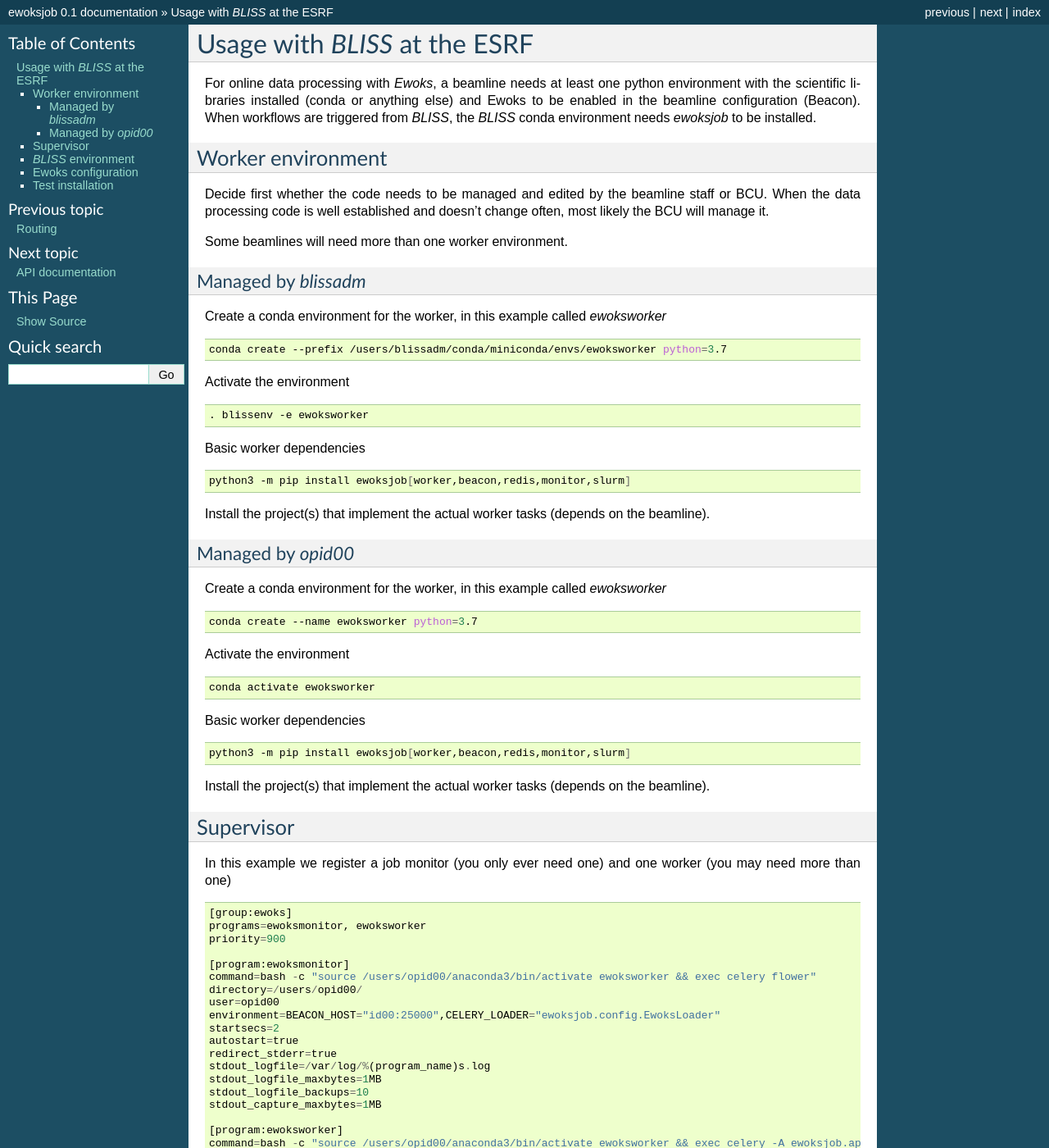
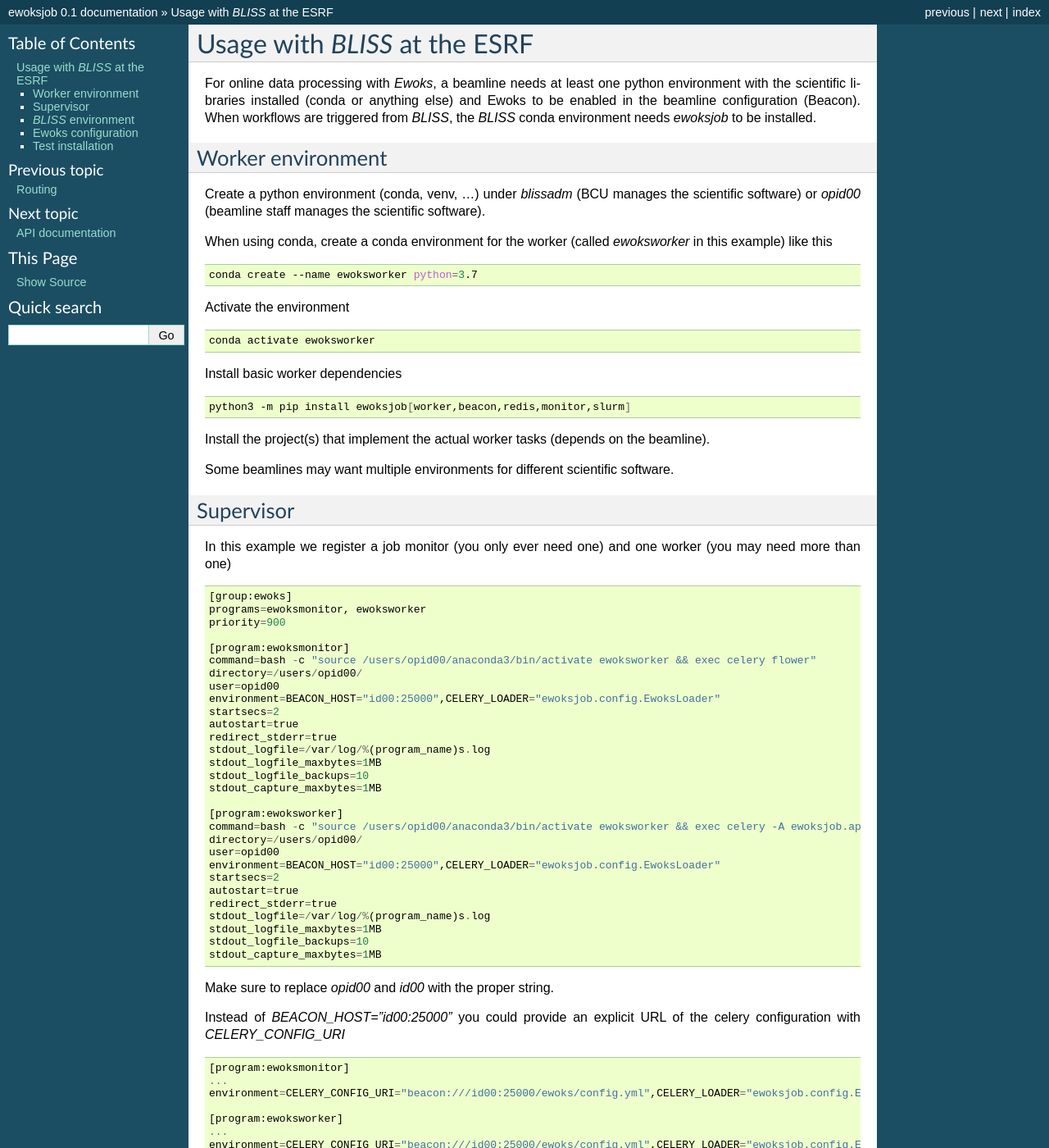
Before and after one commit to ewoks-kit/ewoksjob, a Sphinx documentation site: the page built from doc/bliss.rst, in a window 1280 px wide and 1400 px high. Shown: the whole window at 82% size. Built offline with Sphinx 7.4.7, drawn with Linux system fonts in a browser that asks for light colours; some of the changed text lies outside the part shown.

Commit message:
docs: simplify Bliss docs

```diff
--- a/doc/bliss.rst
+++ b/doc/bliss.rst
@@ -9,39 +9,10 @@ the *BLISS* conda environment needs *ewoksjob* to be installed.
 Worker environment
 ------------------
 
-Decide first whether the code needs to be managed and edited by the beamline staff or BCU.
-When the data processing code is well established and doesn't change often, most likely the
-BCU will manage it.
+Create a python environment (conda, venv, ...) under *blissadm* (BCU manages the scientific software)
+or *opid00* (beamline staff manages the scientific software).
 
-Some beamlines will need more than one worker environment.
-
-Managed by *blissadm*
-+++++++++++++++++++++
-
-Create a conda environment for the worker, in this example called `ewoksworker`
-
-.. code:: bash
-
-    conda create --prefix /users/blissadm/conda/miniconda/envs/ewoksworker python=3.7
-
-Activate the environment
-
-.. code:: bash
-
-    . blissenv -e ewoksworker
-
-Basic worker dependencies
-
-.. code:: bash
-
-    python3 -m pip install ewoksjob[worker,beacon,redis,monitor,slurm]
-
-Install the project(s) that implement the actual worker tasks (depends on the beamline).
-
-Managed by *opid00*
-+++++++++++++++++++
-
-Create a conda environment for the worker, in this example called `ewoksworker`
+When using conda, create a conda environment for the worker (called `ewoksworker` in this example) like this
 
 .. code:: bash
 
@@ -53,13 +24,15 @@ Activate the environment
 
     conda activate ewoksworker
 
-Basic worker dependencies
+Install basic worker dependencies
 
 .. code:: bash
 
     python3 -m pip install ewoksjob[worker,beacon,redis,monitor,slurm]
 
 Install the project(s) that implement the actual worker tasks (depends on the beamline).
+
+Some beamlines may want multiple environments for different scientific software.
 
 Supervisor
 ----------
@@ -98,7 +71,19 @@ In this example we register a job monitor (you only ever need one) and one worke
     stdout_logfile_backups=10
     stdout_capture_maxbytes=1MB
 
-Make sure to replace `id00` with the proper string.
+Make sure to replace `opid00` and `id00` with the proper string.
+
+Instead of `BEACON_HOST="id00:25000"` you could provide an explicit URL of the celery configuration with `CELERY_CONFIG_URI`
+
+.. code::
+
+    [program:ewoksmonitor]
+    ...
+    environment=CELERY_CONFIG_URI="beacon:///id00:25000/ewoks/config.yml",CELERY_LOADER="ewoksjob.config.EwoksLoader"
+
+    [program:ewoksworker]
+    ...
+    environment=CELERY_CONFIG_URI="beacon:///id00:25000/ewoks/config.yml",CELERY_LOADER="ewoksjob.config.EwoksLoader"
 
 *BLISS* environment
 -------------------
@@ -117,6 +102,9 @@ Install the client dependencies
     python3 -m pip install ewoksjob
 
 This is only needed when workflows are triggered directly from *BLISS*.
+
+When triggering workflows, either the `BEACON_HOST` or `CELERY_CONFIG_URI` environment variables need to be provided.
+When triggering directly from *BLISS*, the `BEACON_HOST` environment variable is already set so nothing extra to do.
 
 Ewoks configuration
 -------------------
```
